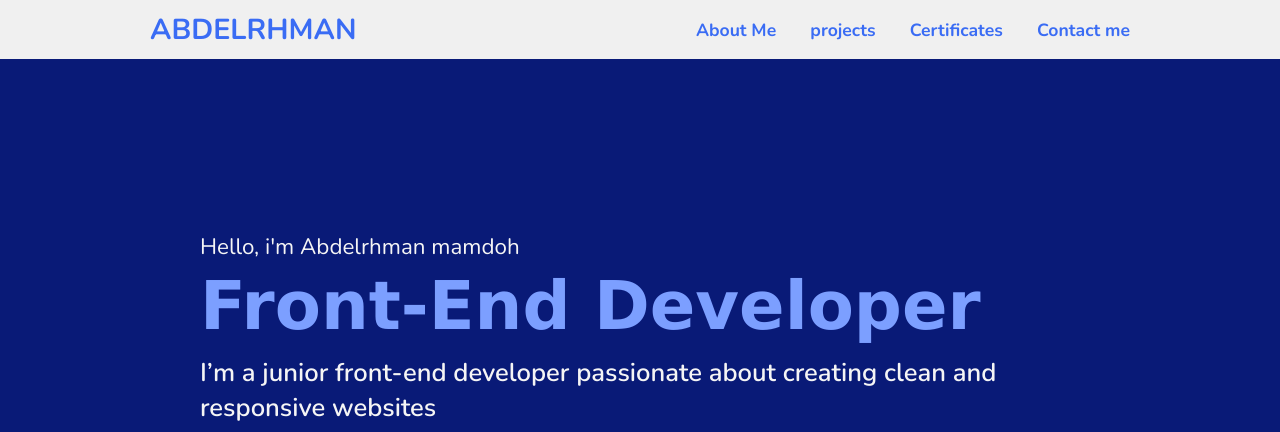
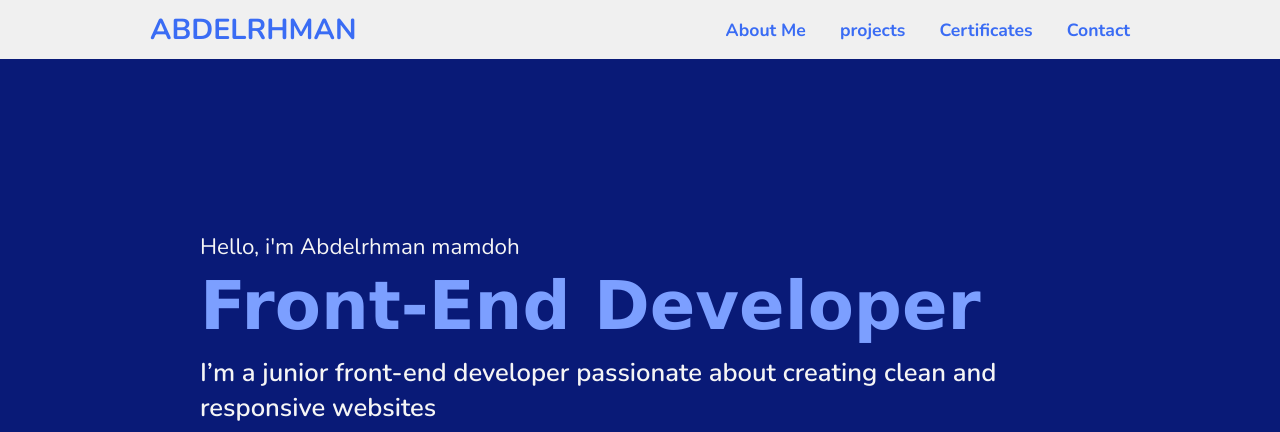
Before and after one commit to abdelrhman005/portofolio, a plain HTML site: page index.html in a window 1280 px wide. Shown: the top 432 px of the page. Drawn offline with nearby package versions, Linux system fonts and the light colour scheme.

Commit message:
Update index.html

```diff
--- a/index.html
+++ b/index.html
@@ -15,7 +15,7 @@
 			<a href="#about-me">About Me</a>
 			<a href="#project">projects</a>
 			<a herf="#Certificates">Certificates</a>
-			<a href="#contact">Contact me</a>
+			<a href="#contact">Contact</a>
 		</nav>
 	</header>
 
```
